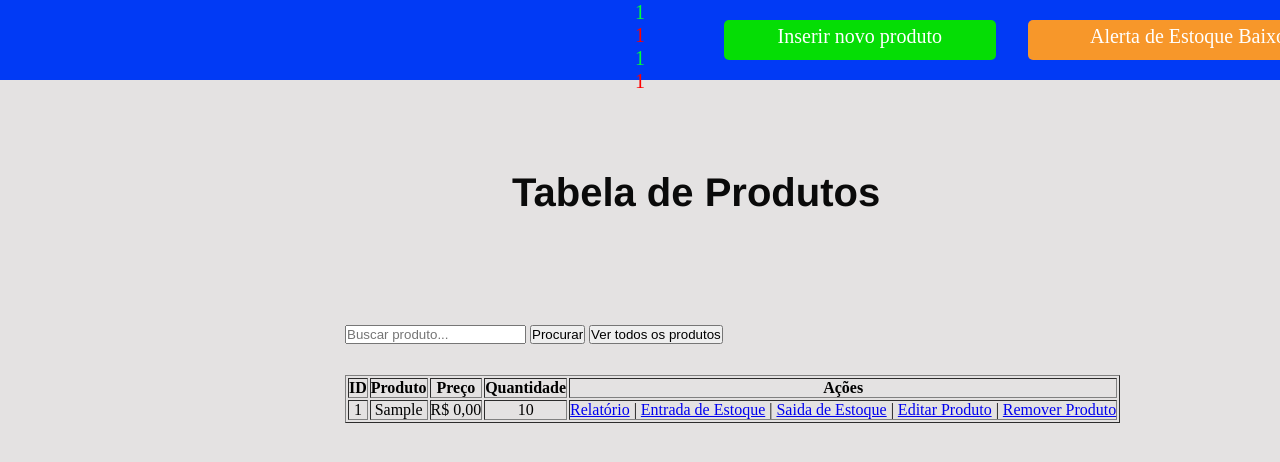
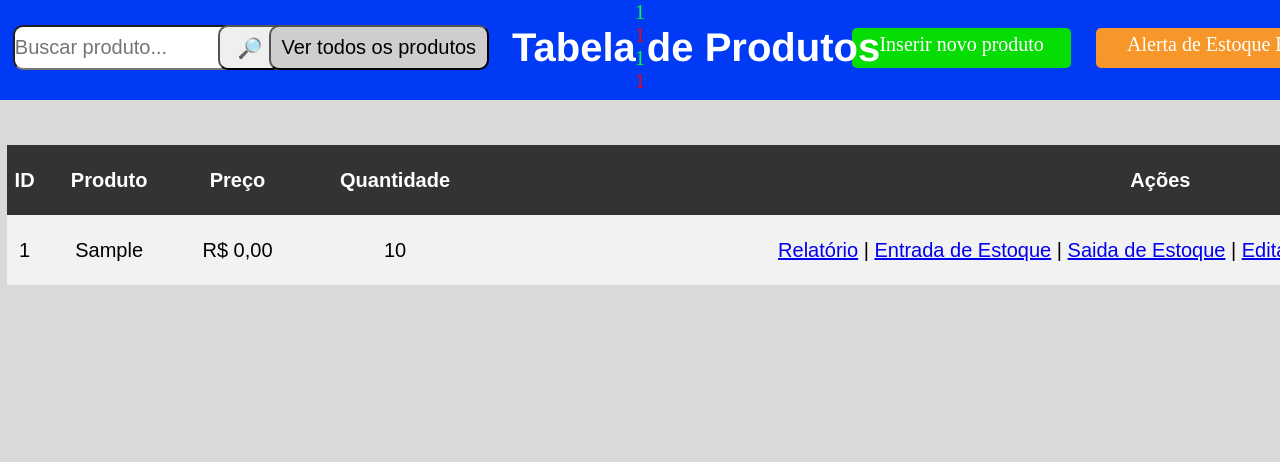
Before and after one commit to felipesilvalima/Sistema-de-Controler-de-Estoque, a PHP site: page /Produtos/index.php in a window 1280 px wide. Shown: the top 462 px of the page. Run offline with PHP 8.4, Linux system fonts and the light colour scheme; the visitor is signed in with stand-in values (Sample User, id 1); tables that the repository leaves empty or names only in its code hold one stand-in row (values such as "Sample post").

Commit message:
istilizando a tabela 28/09/25 HR: 1:52

```diff
--- a/view/Produtos/index.php
+++ b/view/Produtos/index.php
@@ -40,12 +40,14 @@
             </ul>
         </div>
     </nav>
+
+
     <h1 id="titulo-produtos">Tabela de Produtos</h1>
     <div class="form">
         <form action="index.php" method="get">
-            <input type="search" name="pesquisar" placeholder="Buscar produto...">
-            <button type="submit" class="btn search">Procurar</button>
-            <button type="submit" class="btn all">Ver todos os produtos</button>
+            <input class="search" type="search" name="pesquisar" placeholder="Buscar produto...">
+            <button class="button-search" type="submit">🔎</button>
+            <button class="button-search-all" type="submit" class="btn all">Ver todos os produtos</button>
         </form>
     </div><br>
 
@@ -69,7 +71,7 @@
     } else {
 
         echo "<div class='table'>
-                        <table border='1'>
+                        <table>
                         <tr>
                             <th>ID</th>
                             <th>Produto</th>
--- a/view/css/styles.css
+++ b/view/css/styles.css
@@ -59,6 +59,7 @@
     position: relative;
     top: 80px;
     left: 10px;
+    font-size: 20px;
 }
 
 
@@ -111,7 +112,7 @@
 
 .label-input
 {
-    font-size: 15px;
+    font-size: 18px;
     font-family: 'Franklin Gothic Medium', 'Arial Narrow', Arial, sans-serif;
     position: relative;
     top: 100px;
@@ -151,7 +152,7 @@
 
 #background-index
 {
-    background: rgb(228, 226, 226);
+    background: rgb(218, 217, 217);
 }
 
 .table
@@ -160,8 +161,8 @@
   position: fixed;
   margin: 15px;
   padding: 10px;
-  left: 25%;
-  top: 350px;
+  left: -1.40%;
+  top: 120px;
 
 }
 
@@ -171,18 +172,52 @@
   position: fixed;
   margin: 15px;
   padding: 10px;
-  left: 25%;
-  top: 300px;
+  left: -0%;
+  top: 100px;
 }
+.search
+{
+    height: 45px;
+    width: 300px;
+    border-radius: 10px;
+    font-size: 20px;
+    position: fixed;
+    left: 1%;
+    top: 25px;
+}
+
+.button-search
+{
+    height: 45px;
+    width: 65px;
+    border-radius: 10px;
+    font-size: 20px;
+    position: fixed;
+    left: 17%;
+    top: 25px;
+}
+
+.button-search-all
+{
+    height: 45px;
+    width: 220px;
+    border-radius: 10px;
+    font-size: 20px;
+    position: fixed;
+    left: 21%;
+    top: 25px;
+    background: rgb(206, 206, 206);
+}
+
 
 #titulo-produtos
 {
     position: fixed;
-    top: 170px;
+    top: 25px;
     left: 40%;
     font-size: 40px;
     font-family: 'Franklin Gothic Medium', 'Arial Narrow', Arial, sans-serif;
-    color: rgb(10, 10, 10);
+    color: rgb(255, 255, 255);
 }
 
 .Encontrado
@@ -197,7 +232,7 @@
 .menu
 {
     width: 200%;
-    height: 80px;
+    height: 100px;
     position: fixed;
     left: -25%;
     background: rgb(1, 58, 245);
@@ -208,17 +243,18 @@
 {
     list-style: none;    /* tira as bolinhas da lista */
     position: relative;
-    left: 40%;
+    left: 45%;
     display: flex;       /* coloca item lado a lado */
-    gap: 130px;           /* espaçamento entre cada item */
+    gap: 70px;           /* espaçamento entre cada item */
     padding: 20px;
+    top: 8px;
 }
 
 .insert
 {
     display: inline-block; /* permite largura e altura */
     background: rgb(5, 221, 5);
-    width: 150%;
+    width: 120%;
     height: 30px;
     color: white;
     padding: 5px;
@@ -237,7 +273,7 @@
 {
     display: inline-block; /* permite largura e altura */
     background: rgb(247, 151, 42);
-    width: 150%;
+    width: 120%;
     height: 30px;
     color: white;
     padding: 5px;
@@ -270,3 +306,33 @@
 {
   background: rgb(156, 2, 2);
 }
+
+table
+{
+    font-family: Arial, sans-serif;
+    border-collapse: collapse; /* Remove espaços entre células */
+    width: 175%;
+}
+th td
+{
+    text-align: center;
+    padding: 20px;
+}
+
+tr:nth-child(even) {
+    background-color: #f2f2f2; /* linhas claras */
+  }
+
+tr:nth-child(odd) {
+    background-color: #ffffff; /* linhas brancas */
+  }
+
+tr {
+    height: 70px; /* define altura mínima da linha */
+    font-size: 20px;
+}
+
+ th {
+    background-color: #333; /* cabeçalho escuro */
+    color: white;
+  }
```
